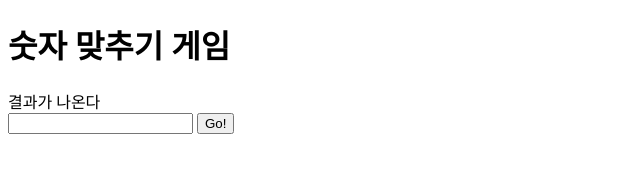
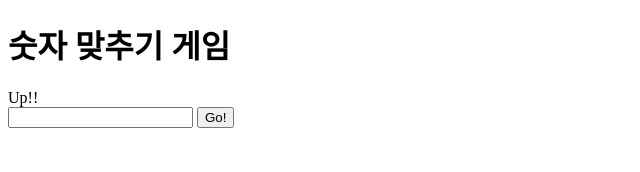
Before and after one commit to Jeongsunga/numberGuessGame, a plain HTML site: page index.html in a window 1280 px wide. Both pictures are taken after a click on the button "Go!". Shown: the whole page, without its empty margins (0-640 px from the left). Drawn offline with Linux system fonts and the light colour scheme.

Commit message:
finish second part

```diff
--- a/index.html
+++ b/index.html
@@ -8,9 +8,9 @@
 </head>
 <body>
     <h1>숫자 맞추기 게임</h1>
-    <div>결과가 나온다</div>
-    <input type = "number"/>
-    <button>Go!</button>
+    <div id="result-area">결과가 나온다</div>
+    <input type="number" id="user-input"/>
+    <button id="play-button">Go!</button>
     <script src="main.js"></script>
 </body>
 </html>
--- a/main.js
+++ b/main.js
@@ -9,10 +9,26 @@
 // 유저가 이미 입력한 숫자를 입력하면 알려준다(기회를 깎지 않는다)
 
 let computerNum = 0
+let playButton = document.getElementById("play-button")
+let userInput = document.getElementById("user-input")
+let resultArea = document.getElementById("result-area")
+
+playButton.addEventListener("click", play)  // 함수를 매개변수로 사용
 
 function pickRandomNum(){
     computerNum = Math.floor(Math.random() * 100) + 1 // 0 ~ 1까지 반환
     console.log(computerNum)
 }
 
+function play(){
+    let userValue = userInput.value
+    if(userValue < computerNum){
+        resultArea.textContent = "Up!!"
+    } else if (userValue > computerNum){
+        resultArea.textContent = "Down!!"
+    } else{
+        resultArea.textContent = "Correct!!!"
+    }
+}
+
 pickRandomNum()
```
